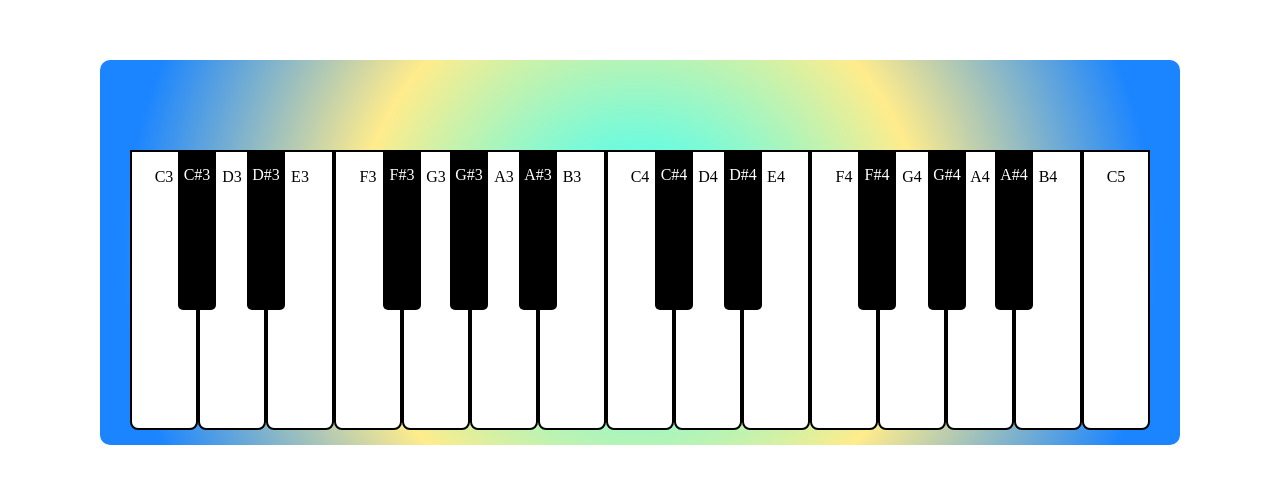
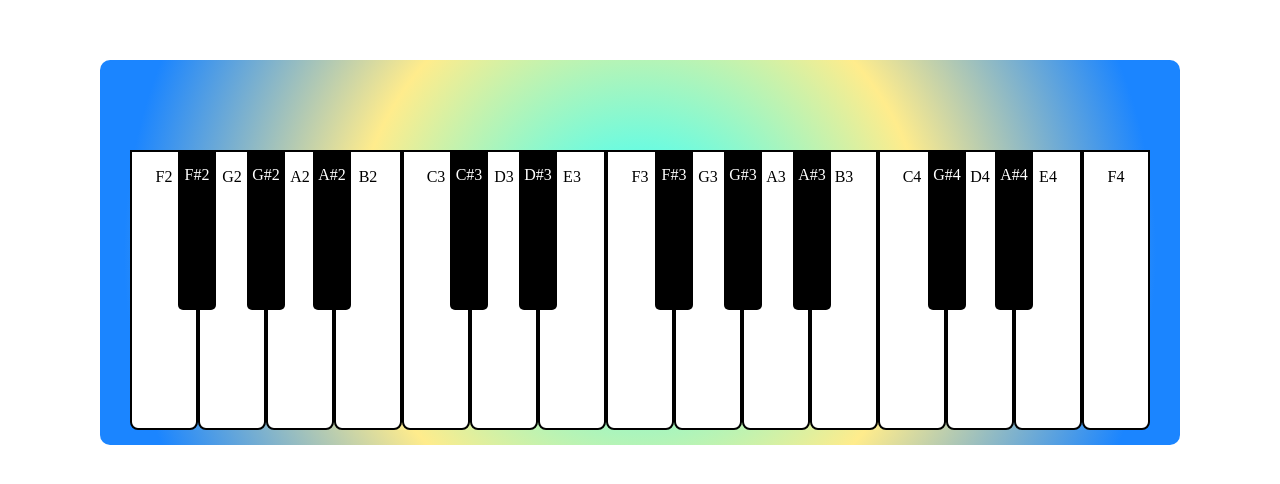
Before and after one commit to eikouji/js-piano, a plain HTML site: page index.html in a window 1280 px wide. Shown: the part 148-632 px from the top of the page. Drawn offline with Linux system fonts and the light colour scheme.

Commit message:
updated and changed keys

```diff
--- a/index.html
+++ b/index.html
@@ -14,15 +14,26 @@
         <div class="keys">
             <!-- black keys, 10 total -->
             <div class="black-keys">
+                <!-- F#2 -->
+                <div class="key black-key">
+                    <p class="black-key-name">F#2</p>
+                </div>
+                <!-- G#3 -->
+                <div class="key black-key">
+                    <p class="black-key-name">G#2</p>
+                </div>
+                <!-- A#2 -->
+                <div class="key black-key">
+                    <p class="black-key-name">A#2</p>
+                </div>
                 <!-- C#3 -->
                 <div class="key black-key">
                     <p class="black-key-name">C#3</p>
                 </div>
-                <!-- D#3 -->
+                <!-- D#3-->
                 <div class="key black-key">
                     <p class="black-key-name">D#3</p>
                 </div>
-                <!-- no E# -->
                 <!-- F#3 -->
                 <div class="key black-key">
                     <p class="black-key-name">F#3</p>
@@ -31,23 +42,9 @@
                 <div class="key black-key">
                     <p class="black-key-name">G#3</p>
                 </div>
-                <!-- A#3-->
+                <!-- A#3 -->
                 <div class="key black-key">
                     <p class="black-key-name">A#3</p>
-                </div>
-                <!-- No B# -->
-                <!-- C#4-->
-                <div class="key black-key">
-                    <p class="black-key-name">C#4</p>
-                </div>
-                <!-- D#4 -->
-                <div class="key black-key">
-                    <p class="black-key-name">D#4</p>
-                </div>
-                <!-- No E# -->
-                <!-- F#4 -->
-                <div class="key black-key">
-                    <p class="black-key-name">F#4</p>
                 </div>
                 <!-- G#4 -->
                 <div class="key black-key">
@@ -63,6 +60,22 @@
 
             <!-- white keys, 14 total -->
             <div class="white-keys">
+                <!-- F2 -->
+                <div class="key white-key">
+                    <p class="white-key-name">F2</p>
+                </div>
+                <!-- G2 -->
+                <div class="key white-key">
+                    <p class="white-key-name">G2</p>
+                </div>
+                <!-- A2 -->
+                <div class="key white-key">
+                    <p class="white-key-name">A2</p>
+                </div>
+                <!-- B3 -->
+                <div class="key white-key">
+                    <p class="white-key-name">B2</p>
+                </div>
                 <!-- C3 -->
                 <div class="key white-key">
                     <p class="white-key-name">C3</p>
@@ -91,37 +104,21 @@
                 <div class="key white-key">
                     <p class="white-key-name">B3</p>
                 </div>
-                <!-- C4 (Middle C) -->
+                <!-- C4 -->
                 <div class="key white-key">
                     <p class="white-key-name">C4</p>
                 </div>
-                <!-- D4 -->
+                <!-- A4 -->
                 <div class="key white-key">
                     <p class="white-key-name">D4</p>
                 </div>
-                <!-- E4 -->
+                <!-- B4 -->
                 <div class="key white-key">
                     <p class="white-key-name">E4</p>
                 </div>
-                <!-- F4 -->
+                <!-- C5 -->
                 <div class="key white-key">
                     <p class="white-key-name">F4</p>
-                </div>
-                <!-- G4 -->
-                <div class="key white-key">
-                    <p class="white-key-name">G4</p>
-                </div>
-                <!-- A4 -->
-                <div class="key white-key">
-                    <p class="white-key-name">A4</p>
-                </div>
-                <!-- B4 -->
-                <div class="key white-key">
-                    <p class="white-key-name">B4</p>
-                </div>
-                <!-- C5 -->
-                <div class="key white-key">
-                    <p class="white-key-name">C5</p>
                 </div>
 
             </div>
--- a/styles.css
+++ b/styles.css
@@ -59,7 +59,7 @@ body {
     left: 117px;
 }
 .black-key:nth-child(3) {
-    left: 253px;
+    left: 183px;
 }
 .black-key:nth-child(4) {
     left: 320px;
@@ -74,7 +74,7 @@ body {
     left: 594px;
 }
 .black-key:nth-child(8) {
-    left: 728px;
+    left: 663px;
 }
 .black-key:nth-child(9) {
     left: 798px;
```
